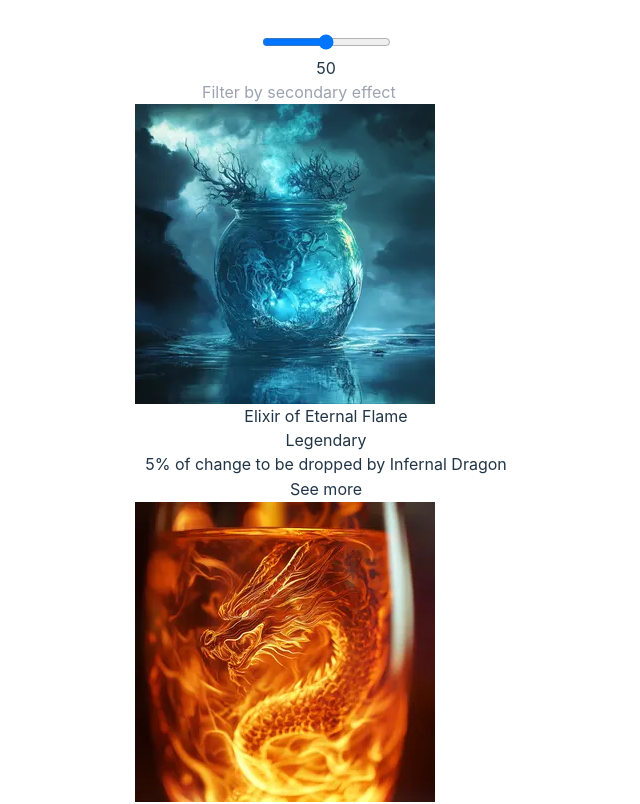
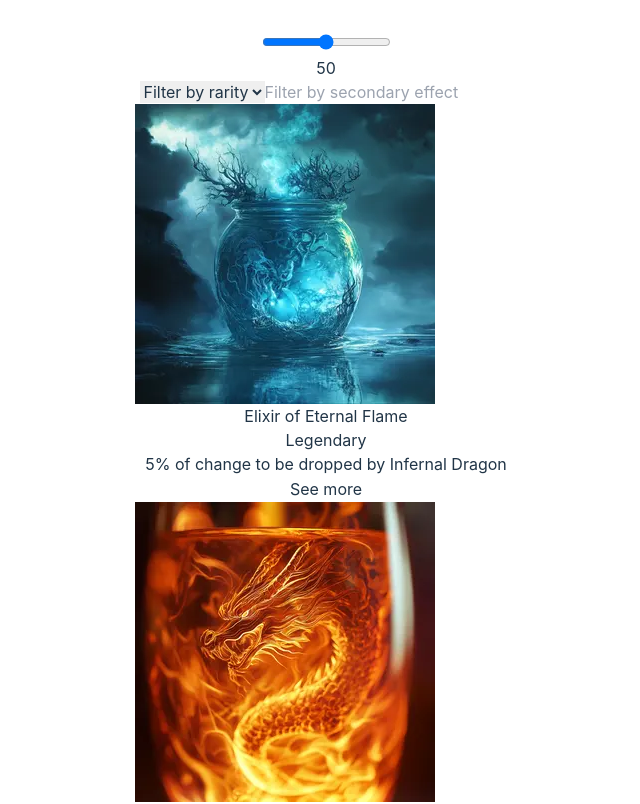
Before and after one commit to izeta8/julen-izeta-intcli2425, a React (Vite) app: page / in a window 1280 px wide. Shown: the top 804 px of the page, without its empty margins (314-954 px from the left). Built offline with nearby package versions, Linux system fonts and the light colour scheme.

Commit message:
Implement RarityFilter (not pulished).

```diff
--- a/src/App.tsx
+++ b/src/App.tsx
@@ -5,18 +5,25 @@ import { potions } from './data/data'
 import { Potion } from './types/Potion'
 import EffectFilter from './components/EffectFilter'
 import LevelFilter from './components/LevelFilter'
-import { findPotionByEffect, filterByLevelRequirement } from './helpers/potionHelpers'
+import { findPotionByEffect, filterByLevelRequirement, getPotionsByRarity } from './helpers/potionHelpers'
+import RarityFilter from './components/RarityFilter'
 
 
 function App() {
 
   const [displayedPotions, setDisplayedPotions] = useState<Potion[]>(potions);
+
+  const [levelValue, setLevelValue] = useState<number>(50);
+  const [raritySelection, setRaritySelection] = useState<string|undefined>(undefined);
   const [secondaryEffectText, setSecondaryEffectText] = useState<string|undefined>(undefined);
-  const [levelValue, setLevelValue] = useState<number>(50);
 
   useEffect(() => {
     handleFilter();
-  }, [secondaryEffectText, levelValue]);
+  }, [secondaryEffectText, levelValue, raritySelection]);
+
+  useEffect(() => {
+    console.log(raritySelection);
+  }, [raritySelection]);
 
   // const handleClear = () => {
   //   setDisplayedPotions(potions);
@@ -28,6 +35,11 @@ function App() {
 
     // Filter by level slider.
     filteredPotions = filterByLevelRequirement(filteredPotions, levelValue);
+
+    // Filter by rarity.
+    if (raritySelection && raritySelection !== "Filter by rarity") {
+      filteredPotions = getPotionsByRarity(filteredPotions, raritySelection);
+    }
 
     // Filter by secondary effect.
     if (secondaryEffectText) {
@@ -53,6 +65,10 @@ function App() {
             setLevelValue={setLevelValue}
           />
 
+          <RarityFilter
+            setRaritySelection={setRaritySelection}
+          />
+
 
           <EffectFilter
             setSecondaryEffectText={setSecondaryEffectText}
--- /dev/null
+++ b/src/components/RarityFilter.tsx
@@ -0,0 +1,18 @@
+interface RarityFilterProps {
+  setRaritySelection: Function
+}
+
+const RarityFilter: React.FC<RarityFilterProps> = ({setRaritySelection}) => {
+
+  return (
+    <select name="select"  defaultValue={undefined} onChange={(e) => setRaritySelection(e.target.value)}>
+      <option value={undefined}>Filter by rarity</option>
+      <option value="legendary">Legendary</option>
+      <option value="epic">Epic</option>
+      <option value="mythic">Mythic</option>
+    </select>
+  )
+
+}
+
+export default RarityFilter;
```
